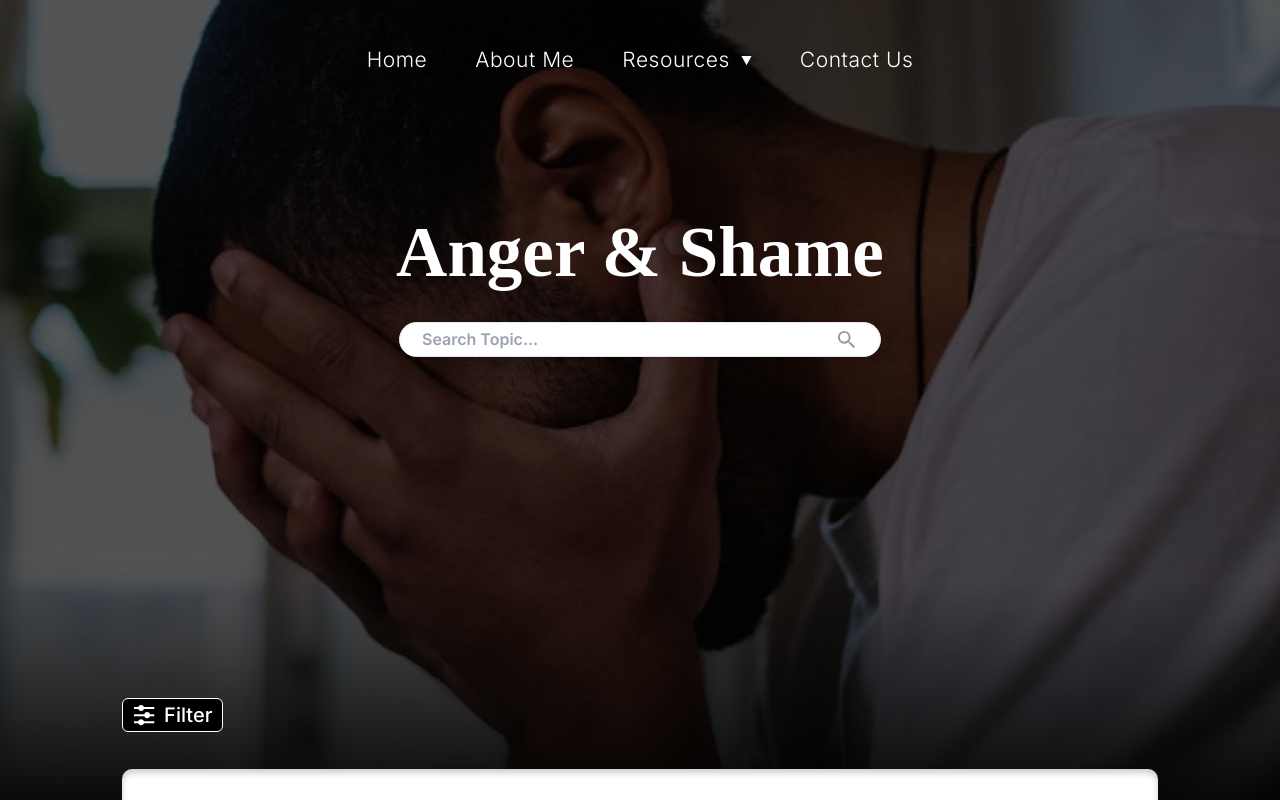
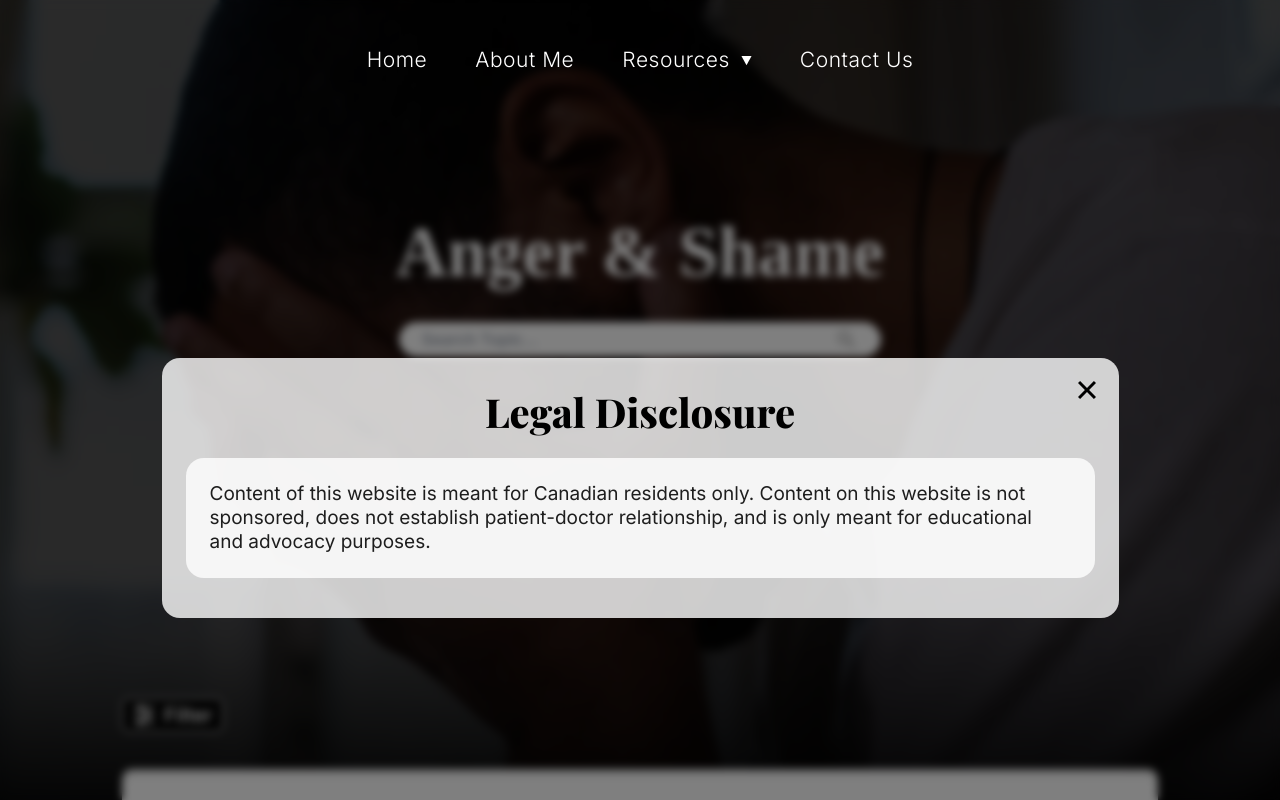
Before and after one commit to topcowmoo/areca-vestiaria, a React (Vite) app: page /anger-and-shame in a window 1280 px wide. Shown: the top 800 px of the page. Built offline with nearby package versions, Linux system fonts and the light colour scheme; a web font is replaced by a local one.

Commit message:
legal disclosure and footer edit

```diff
--- a/src/App.jsx
+++ b/src/App.jsx
@@ -1,23 +1,21 @@
-// Bringing in the required import from 'react-router-dom'
 import { Outlet } from 'react-router-dom';
 import Navbar from './components/Navbar';
 import Footer from './components/Footer';
-
-
+import LegalDisclosure from './components/LegalDisclosure';
+import { ModalProvider } from './context/ModalContext'; // Import the ModalProvider
 
 function App() {
-  // The Outlet component will conditionally swap between the different pages according to the URL
   return (
-    <>
-
+    <ModalProvider>
+      {/* The LegalDisclosure modal will pop up on the first visit */}
+      <LegalDisclosure />
       <Navbar />
       <main>
         <Outlet />
       </main>
       <Footer />
-
-    </>
+    </ModalProvider>
   );
 }
 
-export default App
+export default App;
--- a/src/components/Footer.jsx
+++ b/src/components/Footer.jsx
@@ -1,7 +1,13 @@
 import { Link, useLocation, useNavigate } from "react-router-dom";
 import { useEffect } from "react";
+import { useModal } from '../context/useModal';
+
 
 const Footer = () => {
+  const { openModal } = useModal();
+
+
+
   const location = useLocation();
   const navigate = useNavigate();
 
@@ -44,7 +50,16 @@ const Footer = () => {
             The Wellness Hub
           </p>
           <p className="text-gray-200 mt-2 font-extralight font-['Inter']">
-            Website Designed by <span className="font-bold">X BN</span>
+            Website Designed by
+
+          <a
+            href ="https://www.brandonuxui.com/contactme-1"
+            target="_blank"
+            rel="noopener noreferrer"
+            className="font-bold hover:underline ml-1"
+            >
+             X BN
+              </a>
           </p>
         </div>
 
@@ -62,11 +77,16 @@ const Footer = () => {
               </Link>
             </li>
             <li className="mb-1">
+              {/* disclosure link to open the modal */}
               <Link
-                to="/disclaimer"
+                to="#"
+                onClick={(e) => {
+                  e.preventDefault(); // Prevent the default link behavior
+                  openModal(); // Open the modal
+                }}
                 className="text-white text-[15px] font-light font-['Inter'] hover:text-gray-400"
               >
-                Disclaimer
+                Legal Disclosure
               </Link>
             </li>
             <li className="mb-1">
@@ -155,13 +175,13 @@ const Footer = () => {
         <div>
           <h2 className="text-lg font-bold mb-4 font-['Inter']">Address</h2>
           <p className="text-white text-[15px] font-light font-['Inter']">
-            Toronto
+            10 Four Seasons Place
           </p>
           <p className="text-white text-[15px] font-light font-['Inter']">
-            10 Four Seasons Pl
+            Suite 1000
           </p>
           <p className="text-white text-[15px] font-light font-['Inter']">
-            Suite 1000, Etobicoke,
+            Toronto ON
           </p>
           <p className="text-white text-[15px] font-light font-['Inter']">
             ON M9B 6H7
@@ -173,16 +193,16 @@ const Footer = () => {
             Fax: (519) 936-3395
           </p>
           <p className="text-white text-[15px] font-light font-['Inter'] mt-4">
-            Calgary
-          </p>
-          <p className="text-white text-[15px] font-light font-['Inter']">
             1919 Sirocco Dr SW
           </p>
           <p className="text-white text-[15px] font-light font-['Inter']">
-            Unit 304
+            #304
           </p>
           <p className="text-white text-[15px] font-light font-['Inter']">
-            AB T3H 2Y3{" "}
+            Calgary AB
+          </p>
+          <p className="text-white text-[15px] font-light font-['Inter']">
+            AB T3H 2Y3
           </p>
           <p className="text-white text-[15px] font-light font-['Inter'] mt-4">
             Phone: (403) 456-7000
--- /dev/null
+++ b/src/components/LegalDisclosure.jsx
@@ -0,0 +1,40 @@
+import { IoCloseSharp } from 'react-icons/io5';
+import { useModal } from '../context/useModal'; // Adjust path accordingly
+
+const LegalDisclosure = () => {
+  const { isModalOpen, closeModal } = useModal();
+
+  const handleBackdropClick = (e) => {
+    if (e.target === e.currentTarget) {
+      closeModal();
+    }
+  };
+
+  return (
+    <>
+      {isModalOpen && (
+        <div
+          className="fixed inset-0 bg-black bg-opacity-50 backdrop-blur-sm flex items-center justify-center pt-44 z-10"
+          onClick={handleBackdropClick}
+        >
+          <div className="relative w-[85%] lg:w-[957px] bg-white/80 bg-opacity-50 rounded-[18px] p-6">
+            <IoCloseSharp
+              className="absolute top-4 right-4 cursor-pointer w-8 h-8 text-black"
+              onClick={closeModal}
+            />
+            <h2 className="text-center text-black text-[30px] md:text-[40px] font-extrabold font-playfair mb-4">
+              Legal Disclosure
+            </h2>
+            <div className="bg-white/80 rounded-[18px] mb-4">
+              <p className="text-[#1e1e1e] text-[13px] sm:text-base md:text-[19px] font-normal leading-[18px] font-inter p-6">
+                Content of this website is meant for Canadian residents only. Content on this website is not sponsored, does not establish patient-doctor relationship, and is only meant for educational and advocacy purposes.
+              </p>
+            </div>
+          </div>
+        </div>
+      )}
+    </>
+  );
+};
+
+export default LegalDisclosure;
--- /dev/null
+++ b/src/context/ModalContext.jsx
@@ -0,0 +1,29 @@
+import { createContext, useState, useEffect } from 'react';
+
+const ModalContext = createContext();
+
+export const ModalProvider = ({ children }) => {
+  const [isModalOpen, setIsModalOpen] = useState(false);
+
+  useEffect(() => {
+    const hasSeenModal = localStorage.getItem('hasSeenLegalDisclosure');
+    if (!hasSeenModal) {
+      setIsModalOpen(true);
+    }
+  }, []);
+
+  const openModal = () => setIsModalOpen(true);
+
+  const closeModal = () => {
+    setIsModalOpen(false);
+    localStorage.setItem('hasSeenLegalDisclosure', 'true');
+  };
+
+  return (
+    <ModalContext.Provider value={{ isModalOpen, openModal, closeModal }}>
+      {children}
+    </ModalContext.Provider>
+  );
+};
+
+export default ModalContext;
--- /dev/null
+++ b/src/context/useModal.jsx
@@ -0,0 +1,4 @@
+import { useContext } from 'react';
+import ModalContext from './ModalContext';
+
+export const useModal = () => useContext(ModalContext);
```
